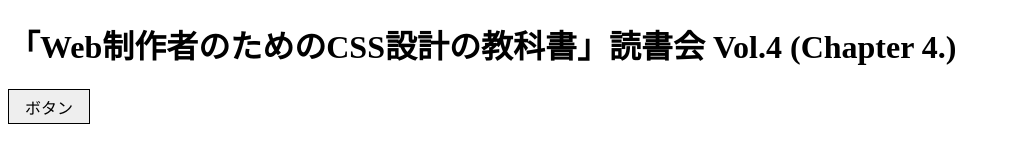
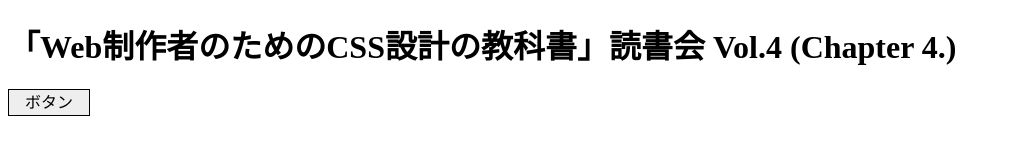
Before and after one commit to takoba/reading-css-architecture-textbook, a website: page 4th/index.html in a window 1280 px wide. Shown: the whole page, without its empty margins (0-1010 px from the left). Drawn offline with Linux system fonts and the light colour scheme.

Commit message:
`a.button`追加（aタグをbuttonっぽく振る舞わせる）

```diff
--- a/4th/assets/style/common.css
+++ b/4th/assets/style/common.css
@@ -26,3 +26,25 @@
   background-color: #eee;
   cursor: pointer;
 }
+
+/**
+ * aタグをbuttonとして扱う場合、aタグの要素セレクタと完全に切り離す
+ * （元々のaタグとしての振る舞いが汚染されてしまう可能性があるので）
+ */
+a.button {  /* 面倒だったので要素セレクタまで指定しちゃってますてへぺろ */
+  -webkit-appearance: none;
+  -mox-appearance: none;
+  appearance: none;
+  display: inline-block;
+  box-sizing: border-box;  /* 追加 */
+  border: 1px solid #000;
+  margin: 0;
+  padding: 0.3em 1em;
+  text-align: center;  /* 追加 */
+  line-height: 1;  /* 追加 */
+  background: #eee;
+  text-decoration: none;  /* 追加 */
+  font-size: inherit;
+  color: inherit;  /* 追加 */
+  cursor: pointer;
+}
--- a/4th/index.html
+++ b/4th/index.html
@@ -9,7 +9,8 @@
 
 <h1>「Web制作者のためのCSS設計の教科書」読書会 Vol.4 (Chapter 4.)</h1>
 
-<button class="button">ボタン</button>
+
+<a class="button">ボタン</a>
 
 </body>
 </html>
```
Also changed, not shown: 4th/assets/style/common.min.css.
